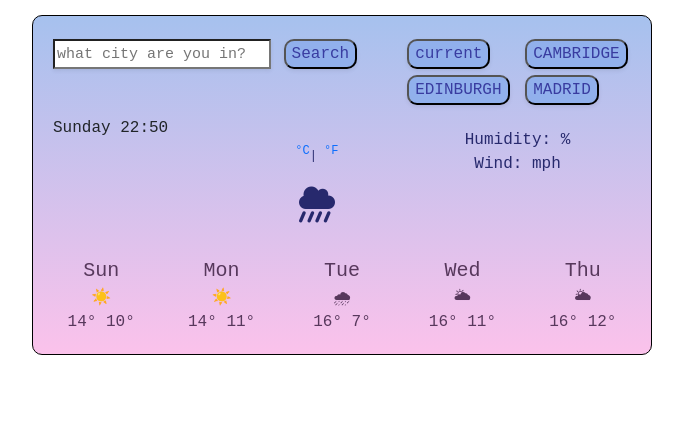
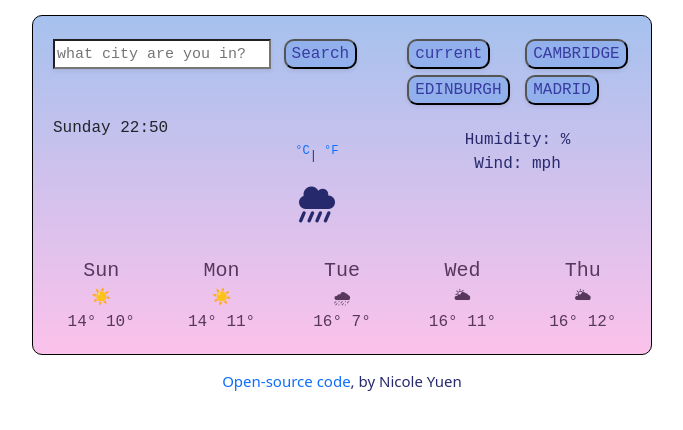
Before and after one commit to Nicoleyuen1/SheCodeshomework, a plain HTML site: page index.html in a window 1280 px wide. Shown: the whole page, without its empty margins (298-981 px from the left). Drawn offline with nearby package versions, Linux system fonts and the light colour scheme; no server answers; a web font is replaced by a local one.

Commit message:
added open source link to HTML

```diff
--- a/index.html
+++ b/index.html
@@ -107,6 +107,7 @@
         </div>
       </div>
     </div>
+    <p class="source-link"> <a href="https://github.com/Nicoleyuen1/Vanilla-weather-app">Open-source code</a>, by Nicole Yuen</p>
     <script src="src/index.js"></script>
   </body>
 </html>
--- a/src/style.css
+++ b/src/style.css
@@ -61,3 +61,11 @@ section.forcast .weekday:hover {
 input::placeholder {
   font-size: 15px;
 }
+.source-link {
+  text-align: center;
+  color: #27296d;
+  font-size: 15px;
+}
+a:link {
+  text-decoration: none;
+}
```
Also changed, not shown: 1 other file.
